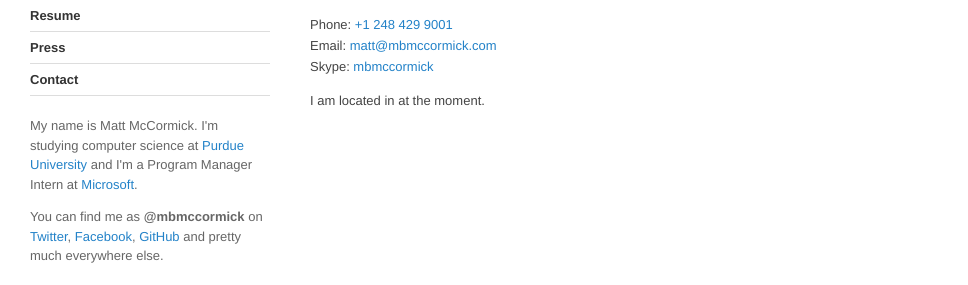
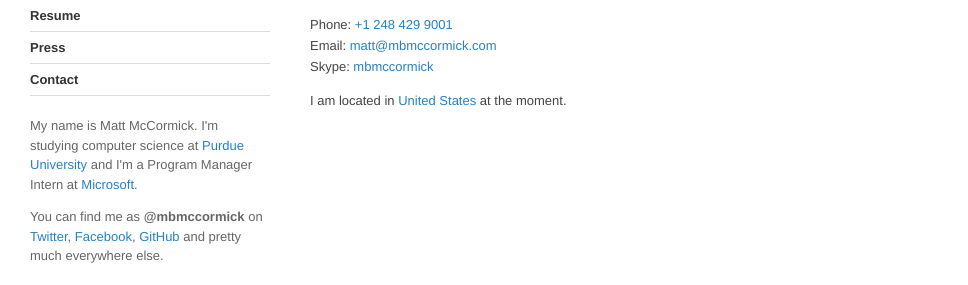
Before and after one commit to mbmccormick/mbmccormick.github.io, a Jekyll site: the page built from contact/index.md, in a window 1280 px wide. Shown: the part 171-456 px from the top of the page, without its empty margins (0-968 px from the left). Built offline with Jekyll 4.4.1, drawn with Linux system fonts in a browser that asks for light colours; Markdown is read by kramdown in place of the engine named in the settings.

Commit message:
Update contact/index.md

```diff
--- a/contact/index.md
+++ b/contact/index.md
@@ -11,7 +11,7 @@ Phone: <a href="tel:12484299001">+1 248 429 9001</a>
 Email: <a href="mailto:matt@mbmccormick.com">matt@mbmccormick.com</a>
 Skype: <a href="skype:mbmccormick?call">mbmccormick</a>
 
-I am located in <span id="foursquare"></span> at the moment.
+I am located in <span id="foursquare"><a href="#">United States</a></span> at the moment.
 
 <script type="text/javascript">
     $.get("http://archive.mbmccormick.com/labs/foursquare.php", function(data) {
```
